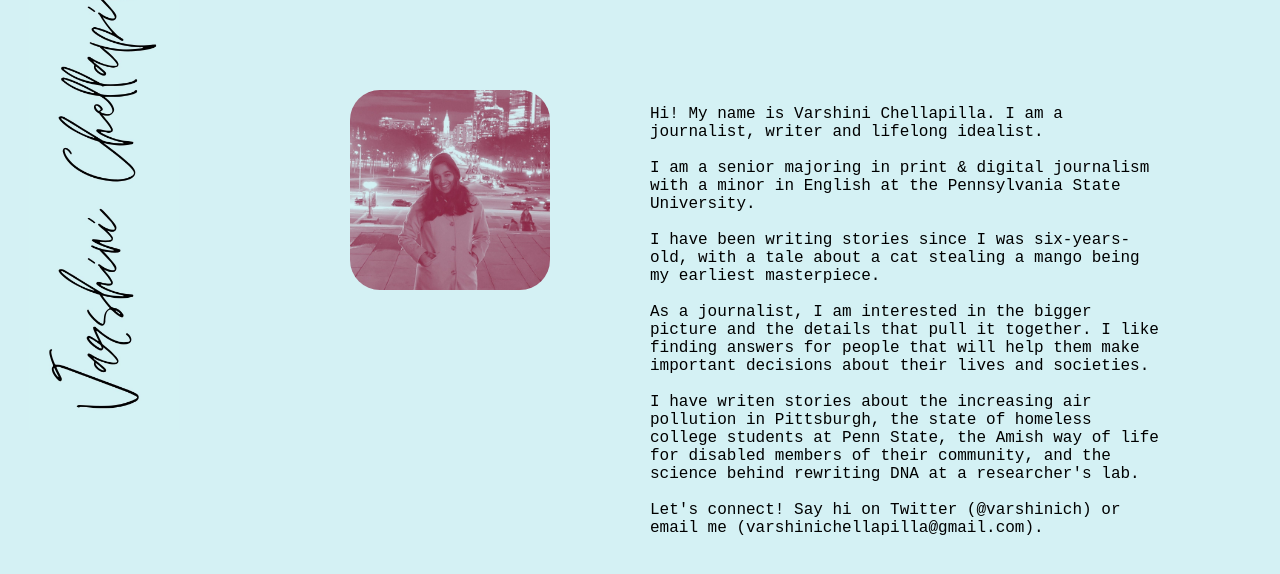
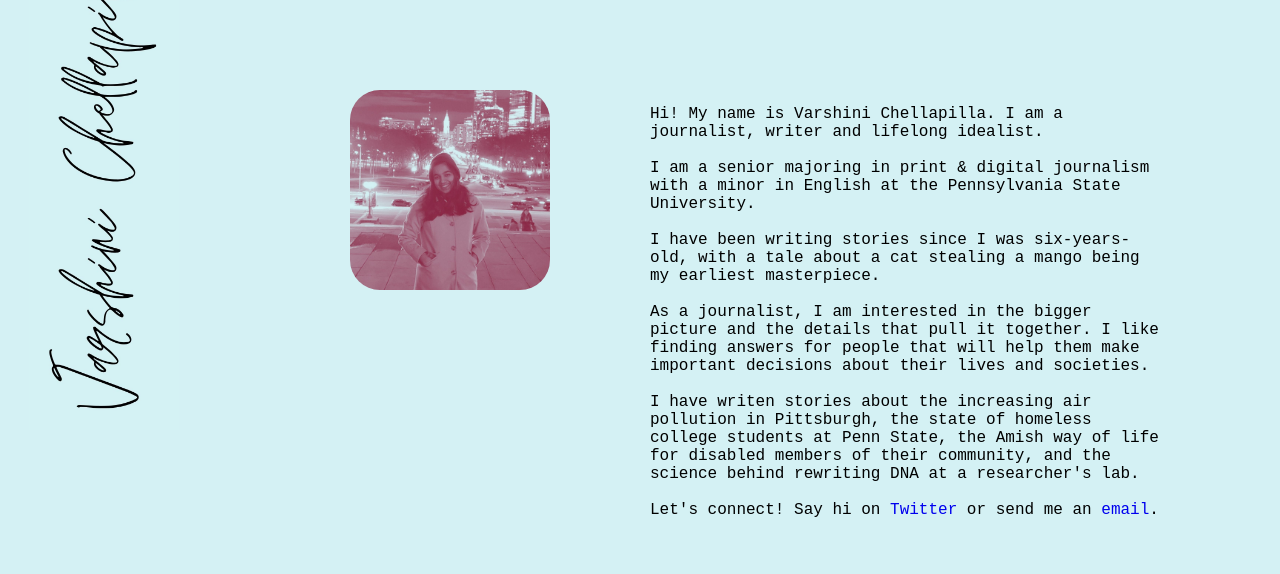
Before and after one commit to vchellapilla/vchellapilla.github.io, a plain HTML site: page index.html in a window 1280 px wide. Shown: the part 118-692 px from the top of the page. Drawn offline with Linux system fonts and the light colour scheme.

Commit message:
Update index.html

```diff
--- a/index.html
+++ b/index.html
@@ -66,7 +66,7 @@
             <br><br>
             I have writen stories about the increasing air pollution in Pittsburgh, the state of homeless college students at Penn State, the Amish way of life for disabled members of their community, and the science behind rewriting DNA at a researcher's lab.
             <br><br>
-            Let's connect! Say hi on Twitter (@varshinich) or email me (varshinichellapilla@gmail.com). <br><br><br><br></p>
+            Let's connect! Say hi on <a href="https://twitter.com/varshinich">Twitter</a> or send me an <a href="mailto:someone@example.com">email</a>. <br><br><br><br></p>
     </div>
 </body>
 </html>
```
